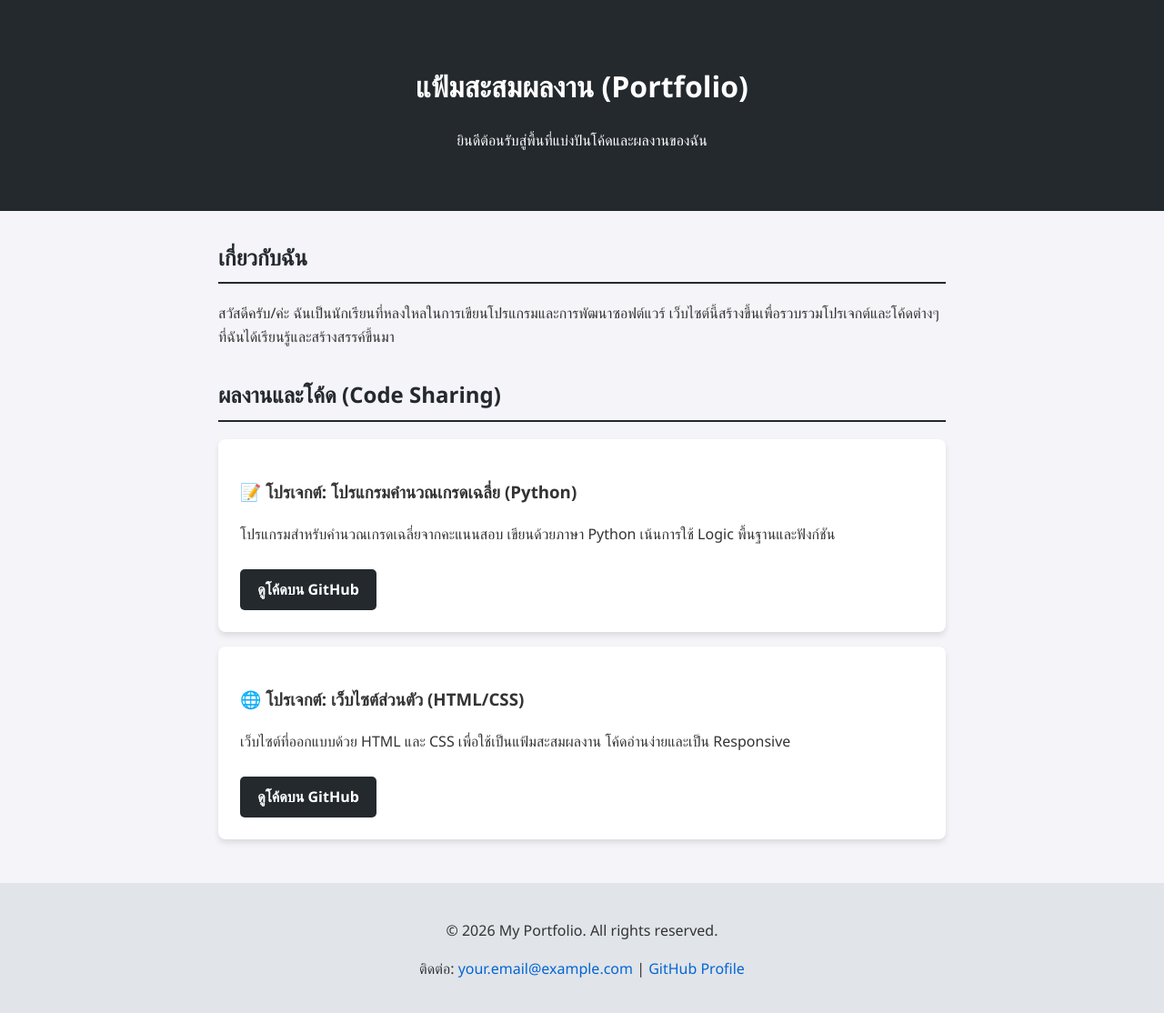
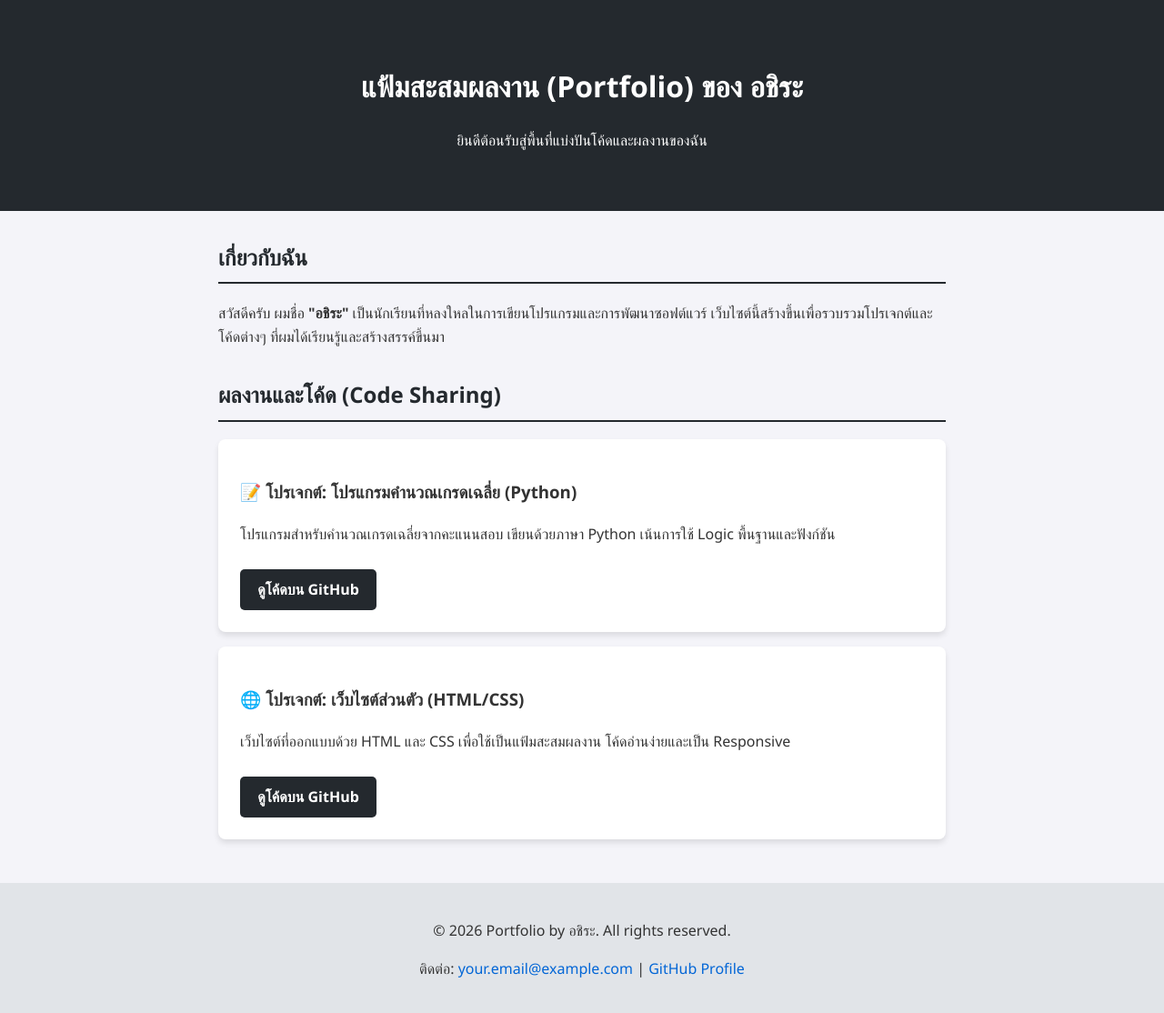
Before and after one commit to ketzaa/ketzaa.github.io, a plain HTML site: page index.html in a window 1280 px wide. Shown: the whole page at 91% size. Drawn offline with Linux system fonts and the light colour scheme.

Commit message:
Achira.index.html

```diff
--- a/index.html
+++ b/index.html
@@ -3,39 +3,47 @@
 <head>
     <meta charset="UTF-8">
     <meta name="viewport" content="width=device-width, initial-scale=1.0">
-    <title>แฟ้มสะสมผลงาน | Code Sharing</title>
+    <title>แฟ้มสะสมผลงานของ อชิระ | Code Sharing</title>
     <link rel="stylesheet" href="style.css">
 </head>
 <body>
     <header>
-        <h1>แฟ้มสะสมผลงาน (Portfolio)</h1>
+        <h1>แฟ้มสะสมผลงาน (Portfolio) ของ อชิระ</h1>
         <p>ยินดีต้อนรับสู่พื้นที่แบ่งปันโค้ดและผลงานของฉัน</p>
     </header>
 
     <section id="about">
         <h2>เกี่ยวกับฉัน</h2>
-        <p>สวัสดีครับ/ค่ะ ฉันเป็นนักเรียนที่หลงใหลในการเขียนโปรแกรมและการพัฒนาซอฟต์แวร์ เว็บไซต์นี้สร้างขึ้นเพื่อรวบรวมโปรเจกต์และโค้ดต่างๆ ที่ฉันได้เรียนรู้และสร้างสรรค์ขึ้นมา</p>
+        <p>สวัสดีครับ ผมชื่อ <strong>"อชิระ"</strong> เป็นนักเรียนที่หลงใหลในการเขียนโปรแกรมและการพัฒนาซอฟต์แวร์ เว็บไซต์นี้สร้างขึ้นเพื่อรวบรวมโปรเจกต์และโค้ดต่างๆ ที่ผมได้เรียนรู้และสร้างสรรค์ขึ้นมา</p>
     </section>
 
     <section id="projects">
         <h2>ผลงานและโค้ด (Code Sharing)</h2>
 
+        <!-- ตัวอย่างผลงานชิ้นที่ 1 -->
         <div class="project-card">
             <h3>📝 โปรเจกต์: โปรแกรมคำนวณเกรดเฉลี่ย (Python)</h3>
             <p>โปรแกรมสำหรับคำนวณเกรดเฉลี่ยจากคะแนนสอบ เขียนด้วยภาษา Python เน้นการใช้ Logic พื้นฐานและฟังก์ชัน</p>
+            <!-- อย่าลืมเปลี่ยนลิงก์ด้านล่างเป็นลิงก์ Github Repository ของคุณ -->
             <a href="https://github.com/yourusername/project1" target="_blank" class="btn">ดูโค้ดบน GitHub</a>
         </div>
 
+        <!-- ตัวอย่างผลงานชิ้นที่ 2 -->
         <div class="project-card">
             <h3>🌐 โปรเจกต์: เว็บไซต์ส่วนตัว (HTML/CSS)</h3>
             <p>เว็บไซต์ที่ออกแบบด้วย HTML และ CSS เพื่อใช้เป็นแฟ้มสะสมผลงาน โค้ดอ่านง่ายและเป็น Responsive</p>
+            <!-- อย่าลืมเปลี่ยนลิงก์ด้านล่างเป็นลิงก์ Github Repository ของคุณ -->
             <a href="https://github.com/yourusername/project2" target="_blank" class="btn">ดูโค้ดบน GitHub</a>
         </div>
     </section>
 
     <footer>
-        <p>&copy; 2026 My Portfolio. All rights reserved.</p>
+        <p>&copy; 2026 Portfolio by อชิระ. All rights reserved.</p>
+        <!-- อย่าลืมเปลี่ยนอีเมลและลิงก์ GitHub เป็นของคุณเองนะครับ -->
         <p>ติดต่อ: <a href="mailto:your.email@example.com">your.email@example.com</a> | <a href="https://github.com/yourusername">GitHub Profile</a></p>
     </footer>
+
+    <!-- โค้ดสำหรับเชื่อมต่อกับไฟล์ script.js -->
+    <script src="script.js"></script>
 </body>
 </html>
```
